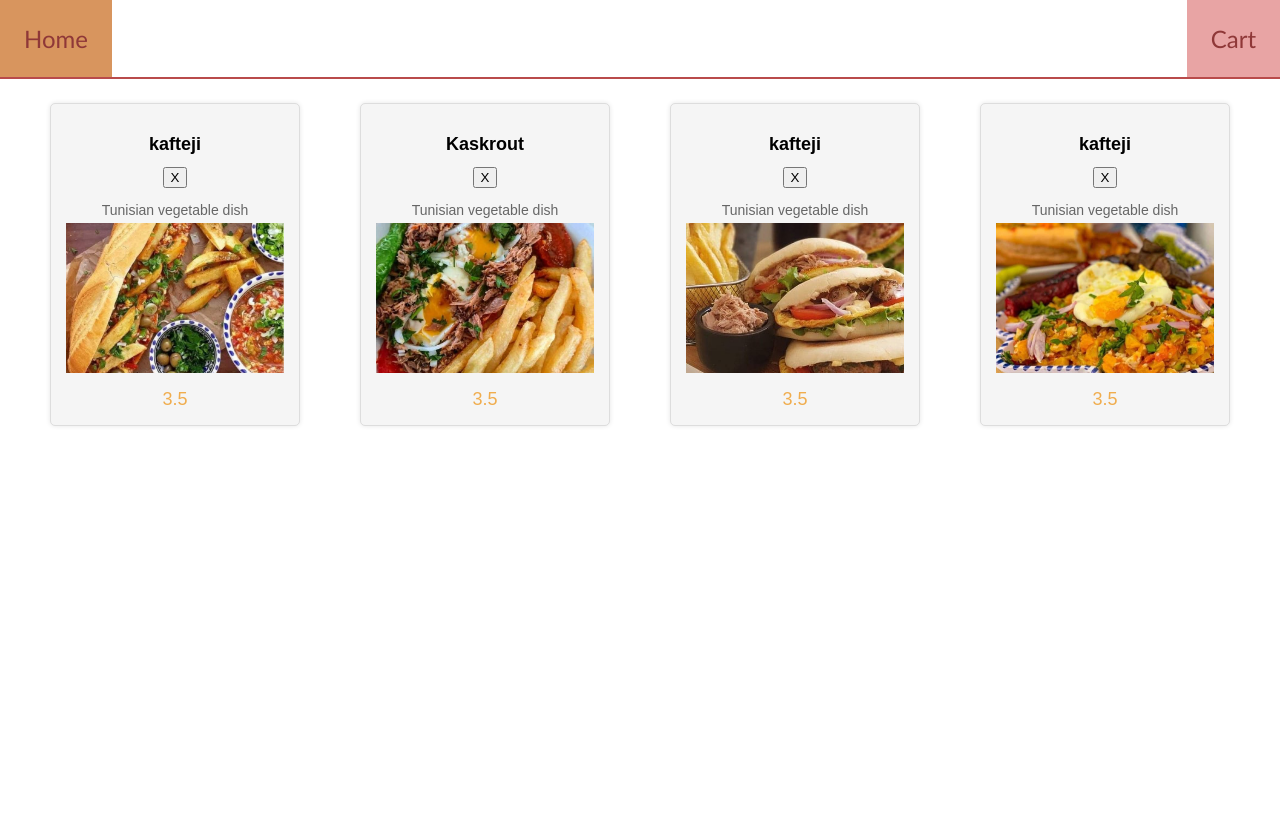
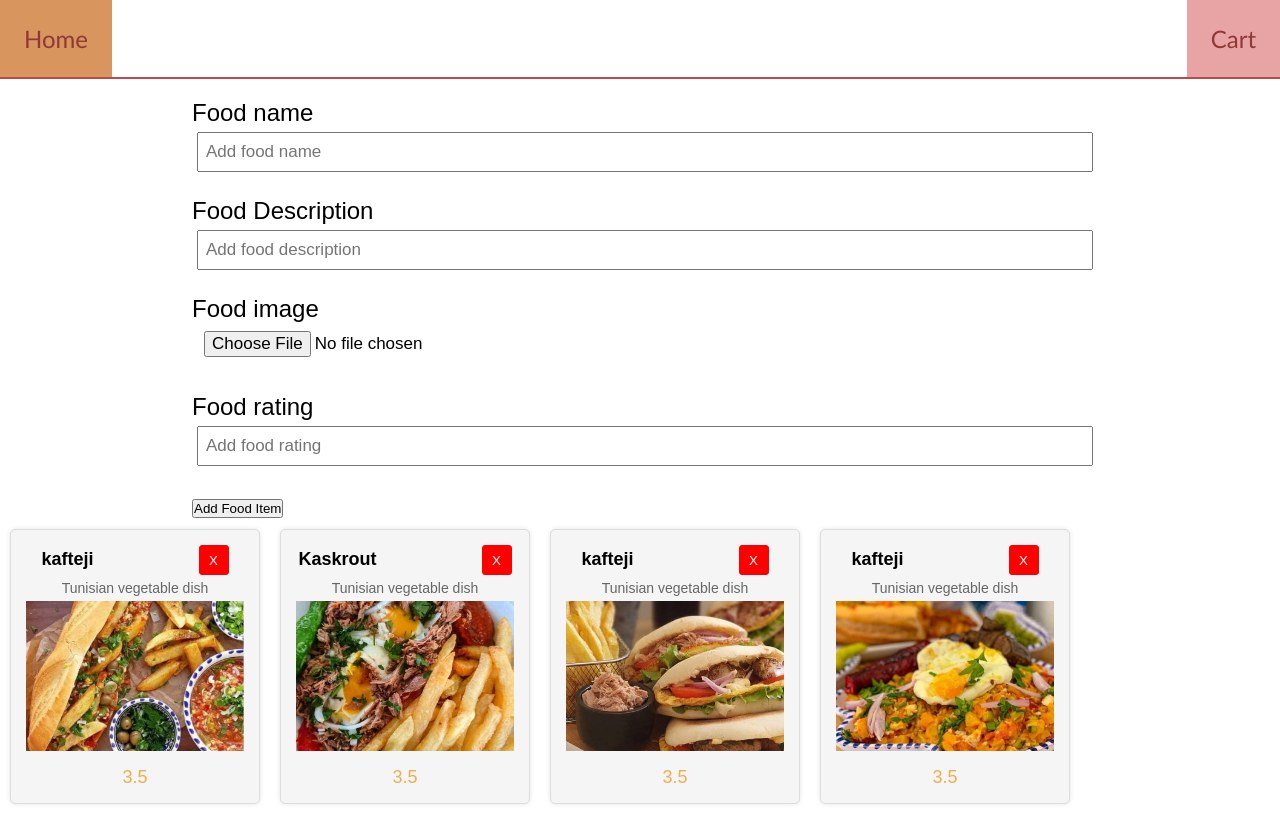
Before and after one commit to cronus712/food-menu-angular-, an Angular app: page / in a window 1280 px wide. Built offline with nearby package versions, Linux system fonts and the light colour scheme; data requests are answered from the project's data file.

Commit message:
add food item

```diff
--- /dev/null
+++ b/src/app/components/add-food/add-food.component.css
@@ -0,0 +1,5 @@
+.add-form {
+  margin-bottom: 40px;
+  width: 70%;
+  margin: 0 auto;
+}
--- /dev/null
+++ b/src/app/components/add-food/add-food.component.html
@@ -0,0 +1,31 @@
+<div class="container">
+
+ <form (ngSubmit) ="addFood()" class="add-form">
+
+  <div class="form-control">
+    <label for="name">Food name</label>
+    <input type="text" [(ngModel)] ="name"
+    name="name" id="name" placeholder="Add food name">
+  </div>
+
+  <div class="form-control">
+    <label for="description">Food Description</label>
+    <input type="text" [(ngModel)] ="description"
+    name="description" id="description" placeholder="Add food description">
+  </div>
+
+  <div class="form-control">
+    <label for="image">Food image</label>
+    <input type="file" [(ngModel)] ="image"
+    name="image" id="image" (change)="onImageSelected($event)">
+  </div>
+
+  <div class="form-control">
+    <label for="name">Food rating</label>
+    <input type="number" [(ngModel)] ="rating"
+    name="rating" id="rating" placeholder="Add food rating">
+  </div>
+
+  <button type="submit">Add Food Item</button>
+ </form>
+</div>
--- /dev/null
+++ b/src/app/components/add-food/add-food.component.ts
@@ -0,0 +1,55 @@
+import { Component, EventEmitter, Output } from '@angular/core';
+import { Food } from 'src/app/food';
+
+@Component({
+  selector: 'app-add-food',
+  templateUrl: './add-food.component.html',
+  styleUrls: ['./add-food.component.css']
+})
+export class AddFoodComponent {
+   @Output() onAddFood : EventEmitter<Food> = new EventEmitter();
+   name !: string;
+   description !: string;
+   image !: string ;
+   imageFile !: File | null;
+   rating !: number;
+
+   onImageSelected(event: any) {
+    this.imageFile = event.target.files[0]; // Access the selected file
+  }
+
+  addFood() {
+    if (this.name && this.description && this.imageFile) {
+      const reader = new FileReader();
+      reader.readAsDataURL(this.imageFile); // Read the image file
+
+      reader.onload = () => {
+        // On successful reading
+        this.image = reader.result?.toString() || ''; // Extract base64 string
+        const newFoodItem: Food = {
+          name: this.name,
+          description: this.description,
+          image: this.image, // Use the base64 encoded image
+          rating: this.rating
+        };
+
+        this.onAddFood.emit(newFoodItem);
+
+        this.name = '';
+        this.description = '';
+        this.imageFile = null;
+        this.image = '';
+        this.rating = 0;
+      };
+
+      reader.onerror = (error) => {
+        console.error("Error reading image file:", error);
+        // Handle error (e.g., display an error message to the user)
+      };
+    } else {
+      console.error("Please fill in all fields.");
+    }
+  }
+
+
+}
--- a/src/app/components/food-item/food-item.component.css
+++ b/src/app/components/food-item/food-item.component.css
@@ -44,3 +44,19 @@
   font-size: 18px; /* Set rating text size */
   color: #f0ad4e; /* Yellowish orange color for stars */
 }
+
+.food-item button {
+  background-color: red;
+  width: 30px;
+  height: 30px;
+  border: solid 1px red;
+  border-radius: 10%;
+  color:white ;
+  margin-left: 100px;
+}
+
+.food-item button:hover {
+  cursor: pointer;
+  background-color: #ddd;
+
+}
--- a/src/app/components/food-item/food-item.component.html
+++ b/src/app/components/food-item/food-item.component.html
@@ -4,11 +4,12 @@
 
       <h2>
         {{ food.name }}
+        <button type="button" (click)="onDelete(food)">
+          X
+        </button>
       </h2>
 
-       <button type="button" (click)="onDelete(food)">
-         X
-       </button>
+
       <p>
         {{ food.description }}
       </p>
--- a/src/app/components/home/home.component.html
+++ b/src/app/components/home/home.component.html
@@ -1,3 +1,6 @@
+
+<app-add-food></app-add-food>
+
 <div class="container">
   <app-food-item *ngFor="let food of foods" [food] = "food"
    (onDeleteTask)="onDelete(food)">
--- a/src/app/food.ts
+++ b/src/app/food.ts
@@ -1,5 +1,5 @@
 export interface Food {
-id : number,
+id ?: number,
 name : string,
 description : string,
 image : string,
--- a/src/app/services/food-service.service.ts
+++ b/src/app/services/food-service.service.ts
@@ -24,4 +24,8 @@ export class FoodService {
    return this.http.delete<Food>(url);
   }
 
+  addFoodItem(food : Food) : Observable<Food> {
+    return this.http.post<Food>(this.baseUrl, food)
+  }
+
 }
--- a/src/styles.css
+++ b/src/styles.css
@@ -1,7 +1,5 @@
 /* You can add global styles to this file, and also import other style files */
-*{
-  box-sizing: border-box;
-}
+
 
 body {
   margin: 0;
@@ -12,3 +10,42 @@ body {
 a {
   text-decoration: none;
 }
+
+
+* {
+  box-sizing: border-box;
+  margin: 0;
+  padding: 0;
+}
+
+
+.form-control {
+  margin: 20px 0;
+}
+
+.form-control label {
+  display: block;
+}
+
+.form-control input {
+  width: 100%;
+  height: 40px;
+  margin: 5px;
+  padding: 3px 7px;
+  font-size: 17px;
+}
+
+.form-control-check {
+  display: flex;
+  align-items: center;
+  justify-content: space-between;
+}
+
+.form-control-check label {
+  flex: 1;
+}
+
+.form-control-check input {
+  flex: 2;
+  height: 20px;
+}
```
Also changed, not shown: src/app/app.module.ts (+6 -2 lines), 1 other file (tests, documents, lock files or other folders).
